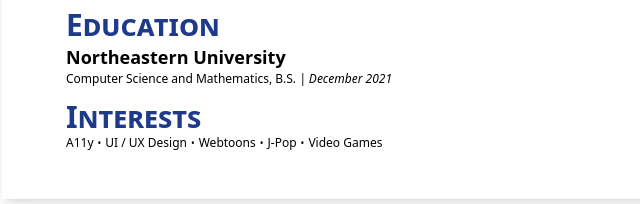
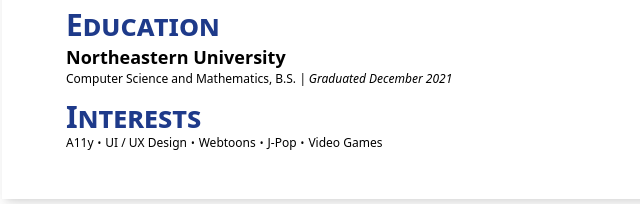
Before and after one commit to neeia/portfolio, an Astro site: page /resume in a window 1280 px wide. Shown: the part 1390-1594 px from the top of the page, 230-870 px from the left. Built offline with nearby package versions, Linux system fonts and the light colour scheme; Astro itself is replaced by a stand-in of ours.

Commit message:
Update graduation notice

```diff
--- a/src/pages/resume.astro
+++ b/src/pages/resume.astro
@@ -315,7 +315,7 @@ import "../styles/global.css";
           <h3>Northeastern University</h3>
           <div>
             Computer Science and Mathematics, B.S.
-            <span class="italic"> | December 2021</span>
+            <span class="italic"> | Graduated December 2021</span>
           </div>
         </section>
         <section>
```
